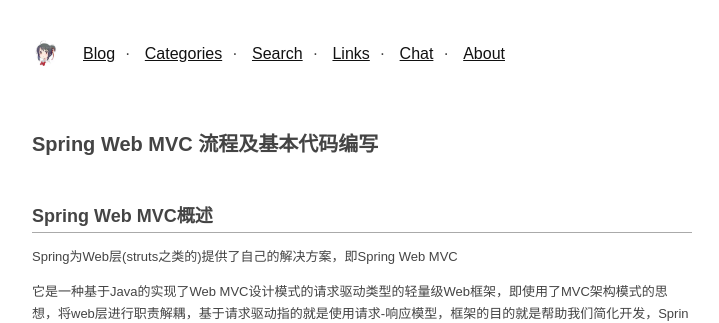
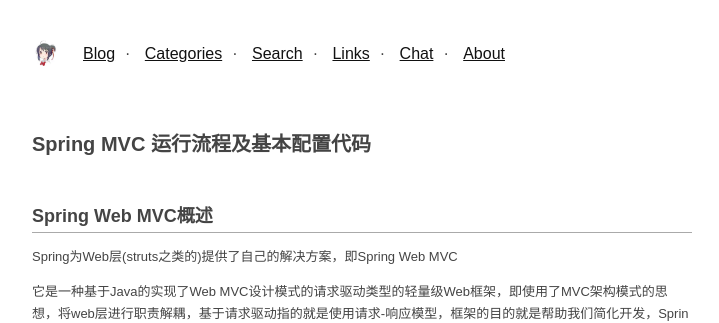
Before and after one commit to TMaize/tmaize-blog, a Jekyll site: the page built from _posts/2017-06-11-springmvc-运行流程-简单配置.md, in a window 1280 px wide and 900 px high. Shown: the top 323 px of the window, without its empty margins (278-997 px from the left). Built offline with Jekyll 4.4.1, drawn with Linux system fonts in a browser that asks for light colours.

Commit message:
修改文章

```diff
--- a/_posts/2017-06-11-spring-web-mvc-运行流程-代码编写.md
+++ b/_posts/2017-06-11-springmvc-运行流程-简单配置.md
@@ -1,6 +1,6 @@
 ---
 layout: mypost
-title: Spring Web MVC 流程及基本代码编写
+title: Spring MVC 运行流程及基本配置代码
 categories: [java]
 ---
 
```
